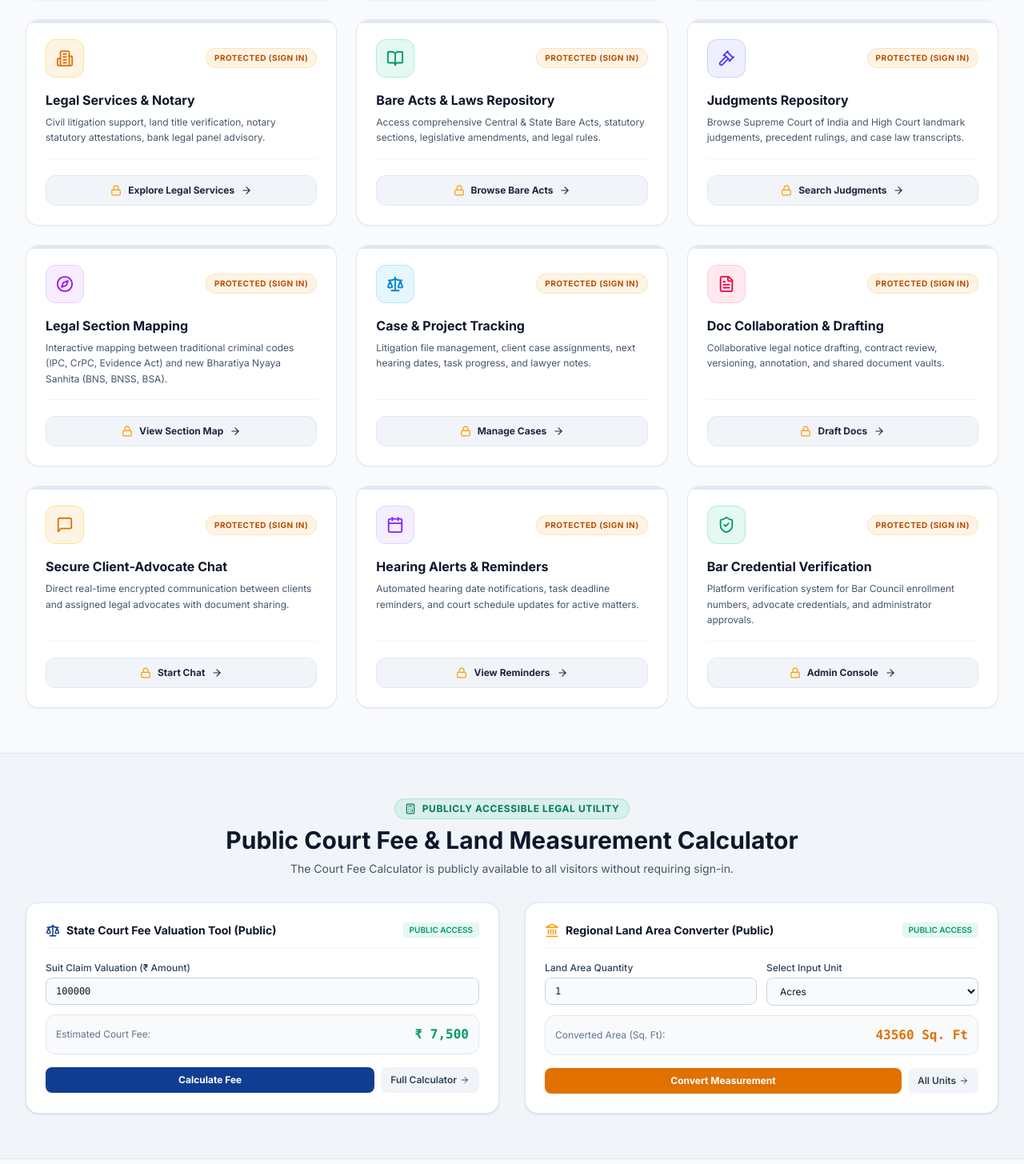
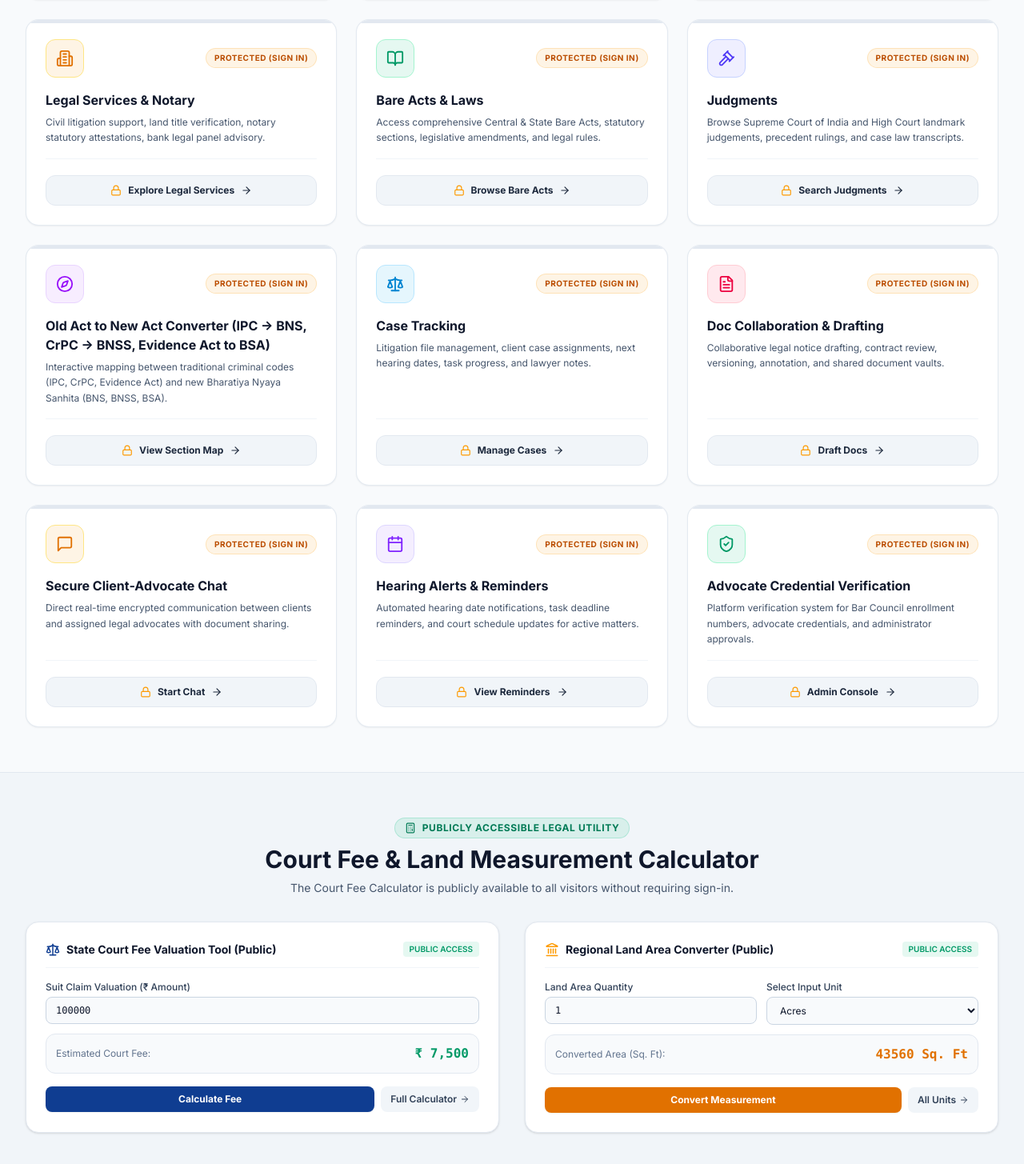
Before and after one commit to charithasree13/unified_legal_system, a React (Vite) app in the folder client/: page /dashboard in a window 1280 px wide. Shown: the part 1275-2730 px from the top of the page at 80% size. Built offline with nearby package versions, Linux system fonts and the light colour scheme; a web font is replaced by a local one.

Commit message:
Update Founder overview and PublicDashboard calculator labels

```diff
--- a/client/src/components/FounderSection.tsx
+++ b/client/src/components/FounderSection.tsx
@@ -83,7 +83,7 @@ export const FounderSection: React.FC = () => {
                   Legal Background & Professional Overview
                 </h4>
                 <p className="text-slate-600 dark:text-slate-300 text-xs sm:text-sm leading-relaxed">
-                  Mr. P. V. Prasad is a distinguished practicing advocate and appointed Notary Public by Govt. of India based in Madanapalle, Andhra Pradesh. Enrolled with the Bar Council of Andhra Pradesh in 1998. He worked as a junior Advocate under the supervision of Mr. T. Janardhan Gupta, Advocate, Ex. Public Prosecutor, Madanapalle.
+                  Mr. P. V. Prasad is a distinguished practicing advocate and appointed as Notary Public by Govt. of Andhra Pradesh. Enrolled with the Bar Council of Andhra Pradesh in 1998. He is appointed as Panel Advocate for Nationalized banks. He worked as a junior Advocate under the supervision of Mr. T. Janardhan Gupta, Advocate, Ex. Public Prosecutor, Madanapalle.
                 </p>
                 <p className="text-slate-600 dark:text-slate-300 text-xs sm:text-sm leading-relaxed">
                   Envisioning an integrated digital portal for advocates, litigants, and legal researchers, Mr. Prasad founded <strong>Elite Legal Desk</strong> to streamline court fee calculations, legal section cross-mapping, case file collaboration, and verified advocate discovery.
--- a/client/src/pages/PublicDashboard.tsx
+++ b/client/src/pages/PublicDashboard.tsx
@@ -120,7 +120,7 @@ export const PublicDashboard: React.FC = () => {
     },
     {
       id: 'laws',
-      title: 'Bare Acts & Laws Repository',
+      title: 'Bare Acts & Laws',
       category: 'Protected (Sign In)',
       isProtected: true,
       icon: BookOpen,
@@ -131,7 +131,7 @@ export const PublicDashboard: React.FC = () => {
     },
     {
       id: 'judgements',
-      title: 'Judgments Repository',
+      title: 'Judgments',
       category: 'Protected (Sign In)',
       isProtected: true,
       icon: Gavel,
@@ -142,7 +142,7 @@ export const PublicDashboard: React.FC = () => {
     },
     {
       id: 'section-mapping',
-      title: 'Legal Section Mapping',
+      title: 'Old Act to New Act Converter (IPC -> BNS, CrPC -> BNSS, Evidence Act to BSA)',
       category: 'Protected (Sign In)',
       isProtected: true,
       icon: Compass,
@@ -153,7 +153,7 @@ export const PublicDashboard: React.FC = () => {
     },
     {
       id: 'projects',
-      title: 'Case & Project Tracking',
+      title: 'Case Tracking',
       category: 'Protected (Sign In)',
       isProtected: true,
       icon: Scale,
@@ -197,7 +197,7 @@ export const PublicDashboard: React.FC = () => {
     },
     {
       id: 'verification',
-      title: 'Bar Credential Verification',
+      title: 'Advocate Credential Verification',
       category: 'Protected (Sign In)',
       isProtected: true,
       icon: ShieldCheck,
@@ -267,7 +267,7 @@ export const PublicDashboard: React.FC = () => {
 
             <div className="flex flex-wrap justify-center items-center gap-3 text-xs text-slate-300 font-medium pt-2">
               <span className="flex items-center gap-1.5 bg-slate-800/80 px-3 py-1 rounded-lg border border-slate-700 text-emerald-400">
-                <Calculator size={14} /> Public Court Fee Calculator
+                <Calculator size={14} />  Court Fee Calculator
               </span>
               <span className="flex items-center gap-1.5 bg-slate-800/80 px-3 py-1 rounded-lg border border-slate-700 text-slate-300">
                 <ShieldCheck size={14} className="text-amber-400" /> Verified Advocate Directory
@@ -336,8 +336,7 @@ export const PublicDashboard: React.FC = () => {
                         <Icon size={22} />
                       </div>
 
-                      <span className={`text-[10px] font-bold uppercase tracking-wider px-2.5 py-1 rounded-full border ${
-                        item.isProtected
+                      <span className={`text-[10px] font-bold uppercase tracking-wider px-2.5 py-1 rounded-full border ${item.isProtected
                         ? 'bg-amber-500/10 text-amber-700 dark:text-amber-400 border-amber-500/20'
                         : 'bg-emerald-500/10 text-emerald-700 dark:text-emerald-400 border-emerald-500/20'
                         }`}>
@@ -365,8 +364,7 @@ export const PublicDashboard: React.FC = () => {
                           navigate(item.path);
                         }
                       }}
-                      className={`w-full py-2.5 px-4 rounded-xl text-xs font-bold transition-all flex items-center justify-center gap-2 cursor-pointer ${
-                        item.isProtected
+                      className={`w-full py-2.5 px-4 rounded-xl text-xs font-bold transition-all flex items-center justify-center gap-2 cursor-pointer ${item.isProtected
                         ? 'bg-slate-100 hover:bg-slate-200 dark:bg-slate-800 dark:hover:bg-slate-750 text-slate-800 dark:text-slate-200 border border-slate-200 dark:border-slate-700'
                         : 'bg-primary hover:bg-primary-hover text-white shadow-xs'
                         }`}
@@ -394,7 +392,7 @@ export const PublicDashboard: React.FC = () => {
                 <span>Publicly Accessible Legal Utility</span>
               </div>
               <h2 className="text-2xl sm:text-3xl font-extrabold text-slate-900 dark:text-white">
-                Public Court Fee & Land Measurement Calculator
+                Court Fee & Land Measurement Calculator
               </h2>
               <p className="text-slate-600 dark:text-slate-400 text-xs sm:text-sm">
                 The Court Fee Calculator is publicly available to all visitors without requiring sign-in.
```
Lines whose indentation alone changed are shown as unchanged.
